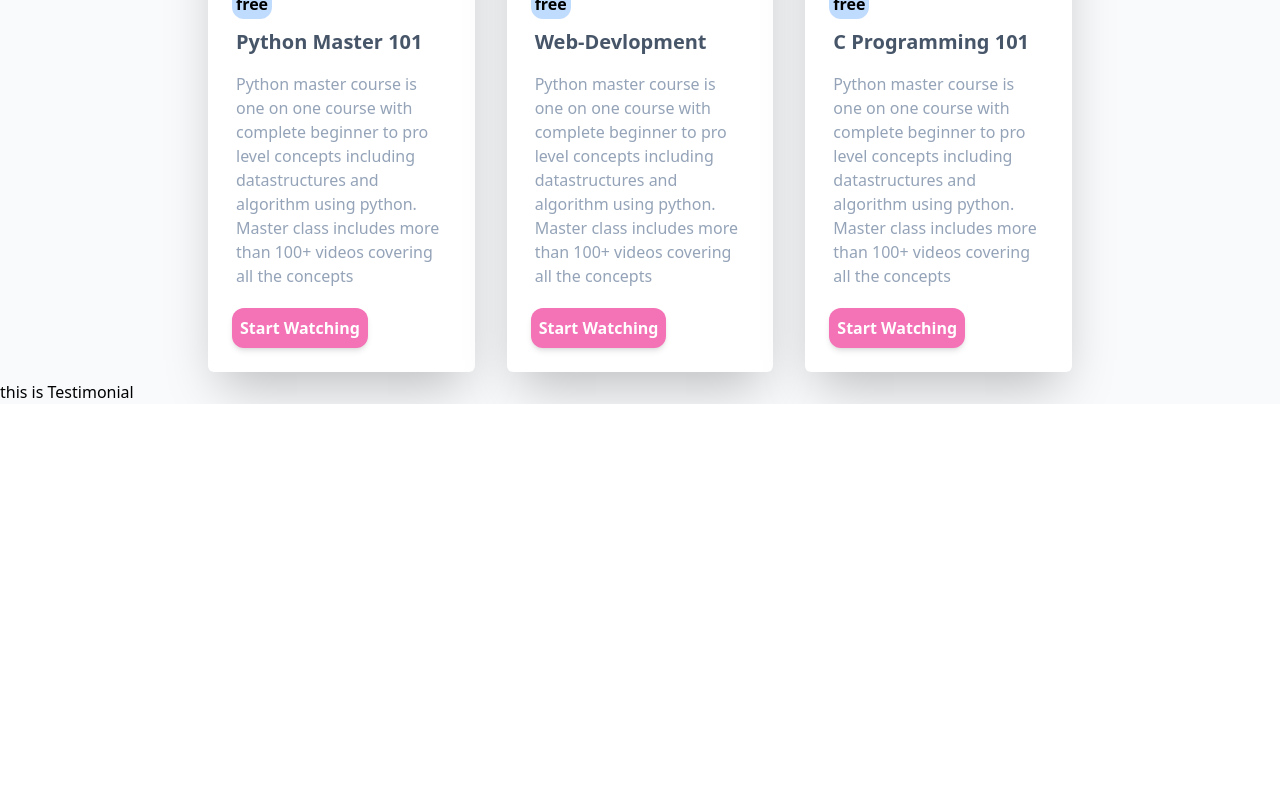
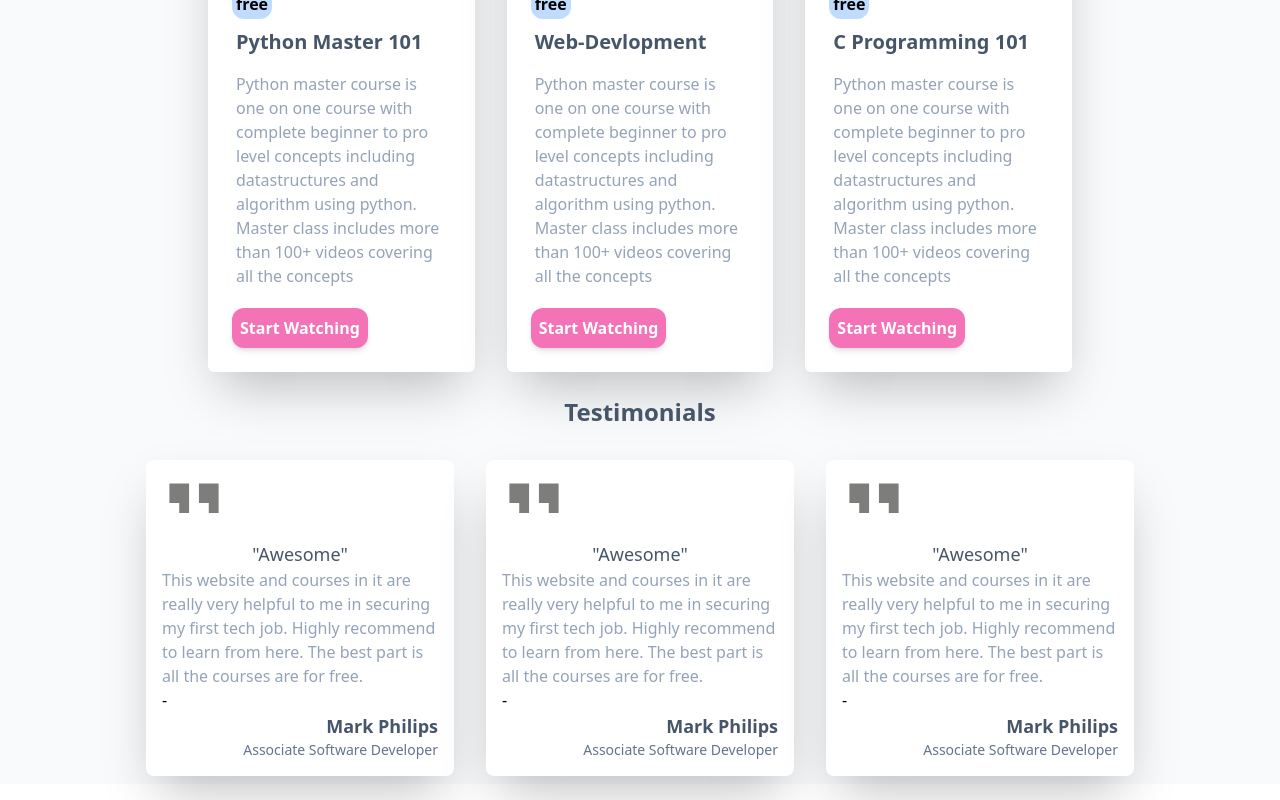
Before and after one commit to codewithcherry/Idonutcode_website_vite, a React (Vite) app: page / in a window 1280 px wide. Shown: the part 688-1488 px from the top of the page. Before the commit the page ends 1092 px from the top, so only its background shows below. Built offline with nearby package versions, Linux system fonts and the light colour scheme; no server answers.

Commit message:
design UI and code for the testimonial componet of home page

```diff
--- a/src/Components/Home/Testimonial.jsx
+++ b/src/Components/Home/Testimonial.jsx
@@ -1,9 +1,53 @@
 import React from 'react'
 
 const Testimonial = () => {
+
+    const reviews=[
+        {
+            title:"Awesome",
+            desscription:'This website and courses in it are really very helpful to me in securing my first tech job. Highly recommend to learn from here. The best part is all the courses are for free.',
+            userName:"Mark Philips",
+            position:"Associate Software Developer"
+        },
+        {
+            title:"Awesome",
+            desscription:'This website and courses in it are really very helpful to me in securing my first tech job. Highly recommend to learn from here. The best part is all the courses are for free.',
+            userName:"Mark Philips",
+            position:"Associate Software Developer"
+        },
+        {
+            title:"Awesome",
+            desscription:'This website and courses in it are really very helpful to me in securing my first tech job. Highly recommend to learn from here. The best part is all the courses are for free.',
+            userName:"Mark Philips",
+            position:"Associate Software Developer"
+        },
+    ]
+
   return (
     <div>
-      this is Testimonial
+      <div>
+        <div className='text-center m-2 p-2'>
+            <h1 className='text-2xl text-slate-600 font-semibold'>Testimonials</h1>
+        </div>
+        <div className='flex justify-center  m-4 p-2 s rounded-md'>
+            {
+                reviews.map((item,index)=>{
+                        return (
+                            <div key={index} className='w-1/4 mx-4 p-4 bg-white shadow-2xl rounded-lg'>
+                            <span>
+                            <svg width="64px" height="64px" viewBox="-3 -3 26.00 26.00" version="1.1" xmlns="http://www.w3.org/2000/svg" xmlnsXlink="http://www.w3.org/1999/xlink" fill="#000000"><g id="SVGRepo_bgCarrier" stroke-width="0"></g><g id="SVGRepo_tracerCarrier" stroke-linecap="round" stroke-linejoin="round" stroke="#CCCCCC" stroke-width="0.04"></g><g id="SVGRepo_iconCarrier"> <title>quotes [#111]</title> <desc>Created with Sketch.</desc> <defs> </defs> <g id="Page-1" stroke-width="0.0002" fill="none" fill-rule="evenodd"> <g id="Dribbble-Light-Preview" transform="translate(-340.000000, -7723.000000)" fill="#7d7d7c"> <g id="icons" transform="translate(56.000000, 160.000000)"> <path d="M296,7563 L296,7571 L300,7571 L300,7575 L304,7575 L304,7563 L296,7563 Z M284,7563 L292,7563 L292,7575 L288,7575 L288,7571 L284,7571 L284,7563 Z" id="quotes-[#111]"> </path> </g> </g> </g> </g></svg>
+                            </span>
+                                <h2 className='text-center text-lg text-slate-600'>"{item.title}"</h2>
+                                <p className='text-md text-slate-400'>{item.desscription}</p>
+                                <span className='text-right'>-</span>
+                                <p className='text-right text-lg text-slate-600 font-semibold'>{item.userName}</p>
+                                <p className='text-right text-sm text-slate-500'>{item.position}</p>
+                            </div>
+                        )
+                })
+            }
+        </div>
+      </div>
     </div>
   )
 }
```
